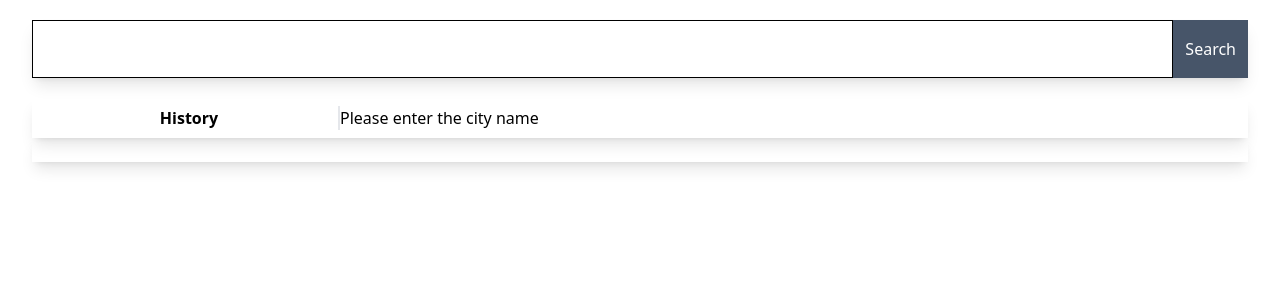
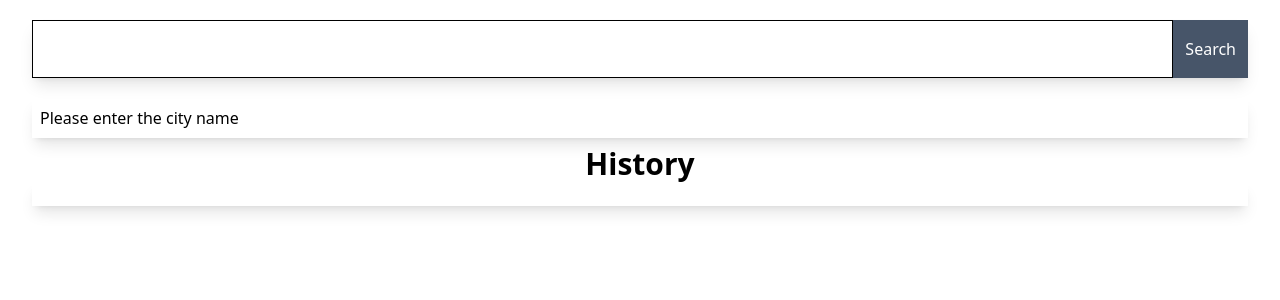
Before and after one commit to umairmaqbool3/WeatherApp-ReactJs, a React (Create React App) app: page / in a window 1280 px wide. Shown: the top 300 px of the page. Built offline with nearby package versions, Linux system fonts and the light colour scheme.

Commit message:
New History view

```diff
--- a/src/App.jsx
+++ b/src/App.jsx
@@ -70,6 +70,7 @@ const App = () => {
         historySearch={historySearchHandler}
       />
 
+      <h2 className=" text-3xl text-center block font-bold mt-2">History</h2>
       <div className="w-full grid md:grid-cols-3 gap-4 shadow-lg p-3">
         {
           history.map(
--- a/src/Components/Result.jsx
+++ b/src/Components/Result.jsx
@@ -10,13 +10,13 @@ const Result = ({ weatherData, historyData, historySearch }) => {
 
   return (
     <div className="grid grid-cols-4 shadow-lg mt-5 p-2">
-      <div className="col-span-1 border-r-2">
+      {/* <div className="col-span-1 border-r-2">
         <span className="text-center block font-bold">History</span>
         <ul className="pl-2">
           {historyItems}
         </ul>
-      </div>
-      <div className="col-span-3">
+      </div> */}
+      <div className="col-span-4">
       {
         // weatherData.name !== undefined ?
         weatherData.length !== 0 ? (
```
